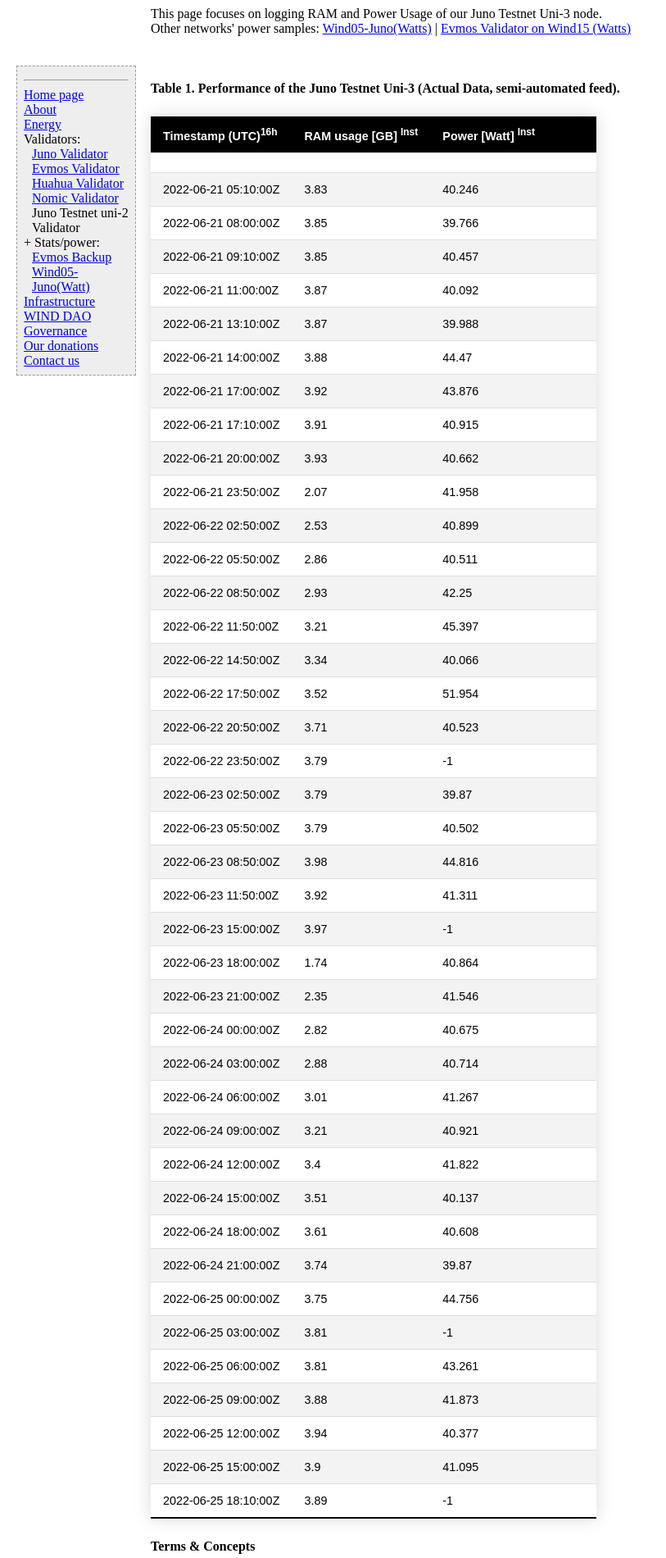
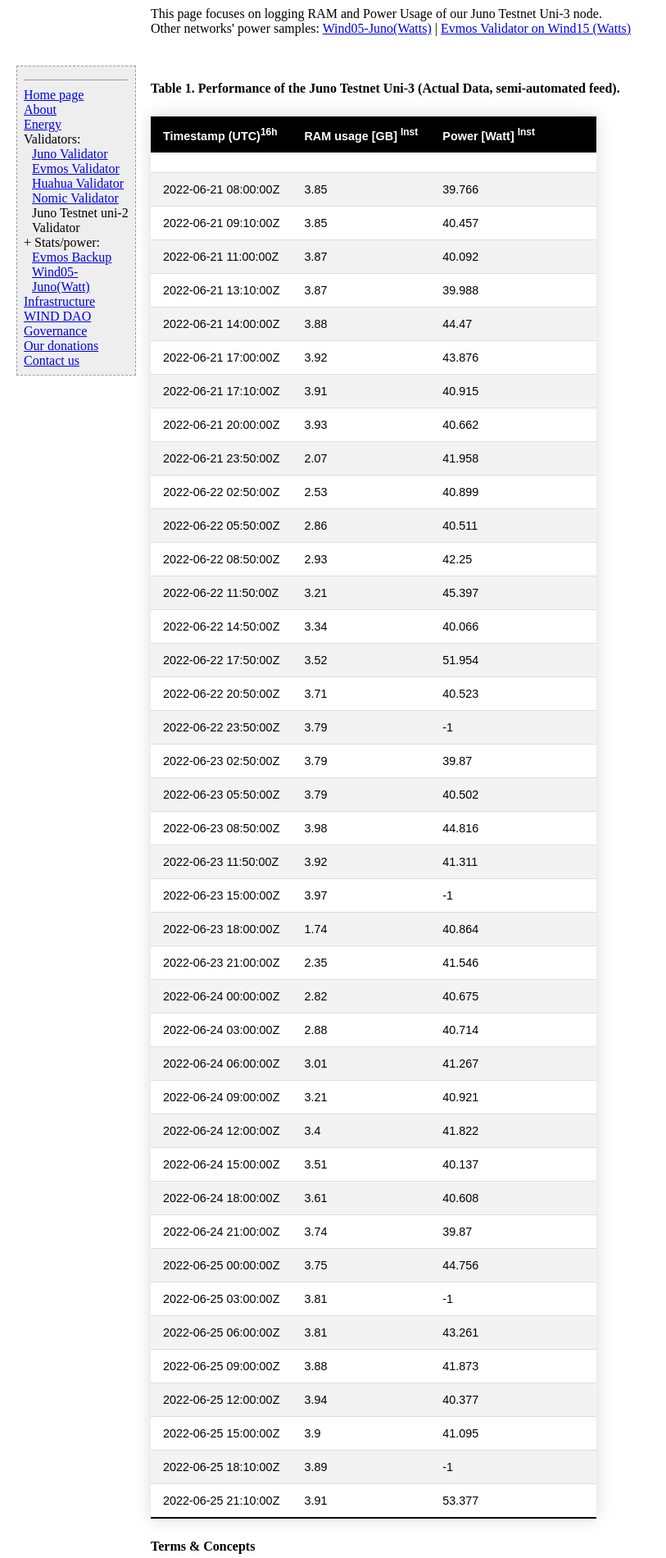
Before and after one commit to windpowerstake/windpowerstake.github.io, a plain HTML site: page validator-juno-testnet.html in a window 1280 px wide. Shown: the top 1900 px of the page at 82% size, without its empty margins (0-813 px from the left). Drawn offline with Linux system fonts and the light colour scheme.

Commit message:
updating measured energy validator juno testnet 2022-06-25 21:10:00Z

```diff
--- a/validator-juno-testnet.html
+++ b/validator-juno-testnet.html
@@ -54,12 +54,6 @@ Other networks' power samples: <a href="wind05-node.html" title="Wind05">Wind05-
         </tr>
     </thead>
     <tbody>
-            <td></td>
-        </tr>
-        <tr>
-            <td>2022-06-21 05:10:00Z</td>
-            <td>3.83</td>
-            <td>40.246</td>
             <td></td>
             <td></td>
         </tr>
@@ -336,6 +330,13 @@ Other networks' power samples: <a href="wind05-node.html" title="Wind05">Wind05-
             <td></td>
             <td></td>
         </tr>
+        <tr>
+            <td>2022-06-25 21:10:00Z</td>
+            <td>3.91</td>
+            <td>53.377</td>
+            <td></td>
+            <td></td>
+        </tr>
     </tbody>
 </table>
 
```
